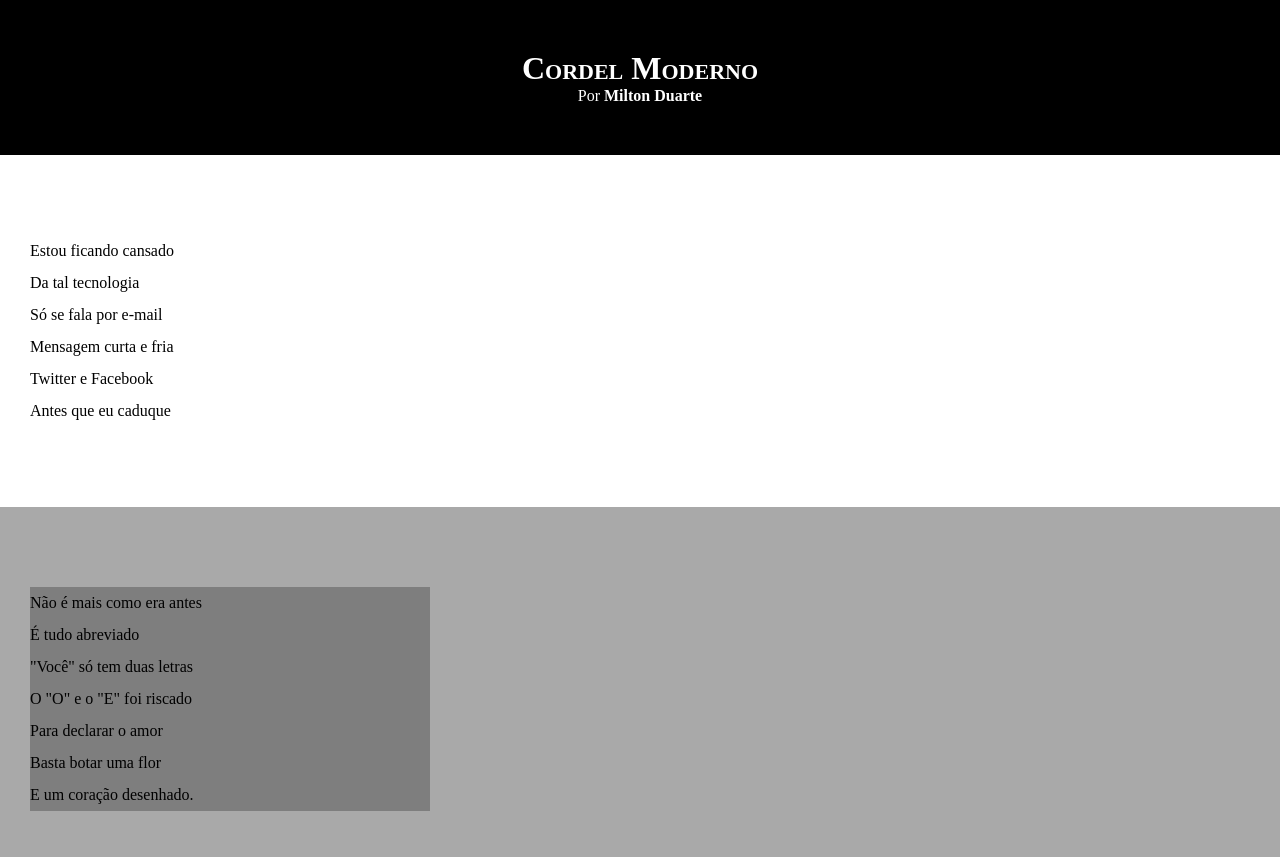
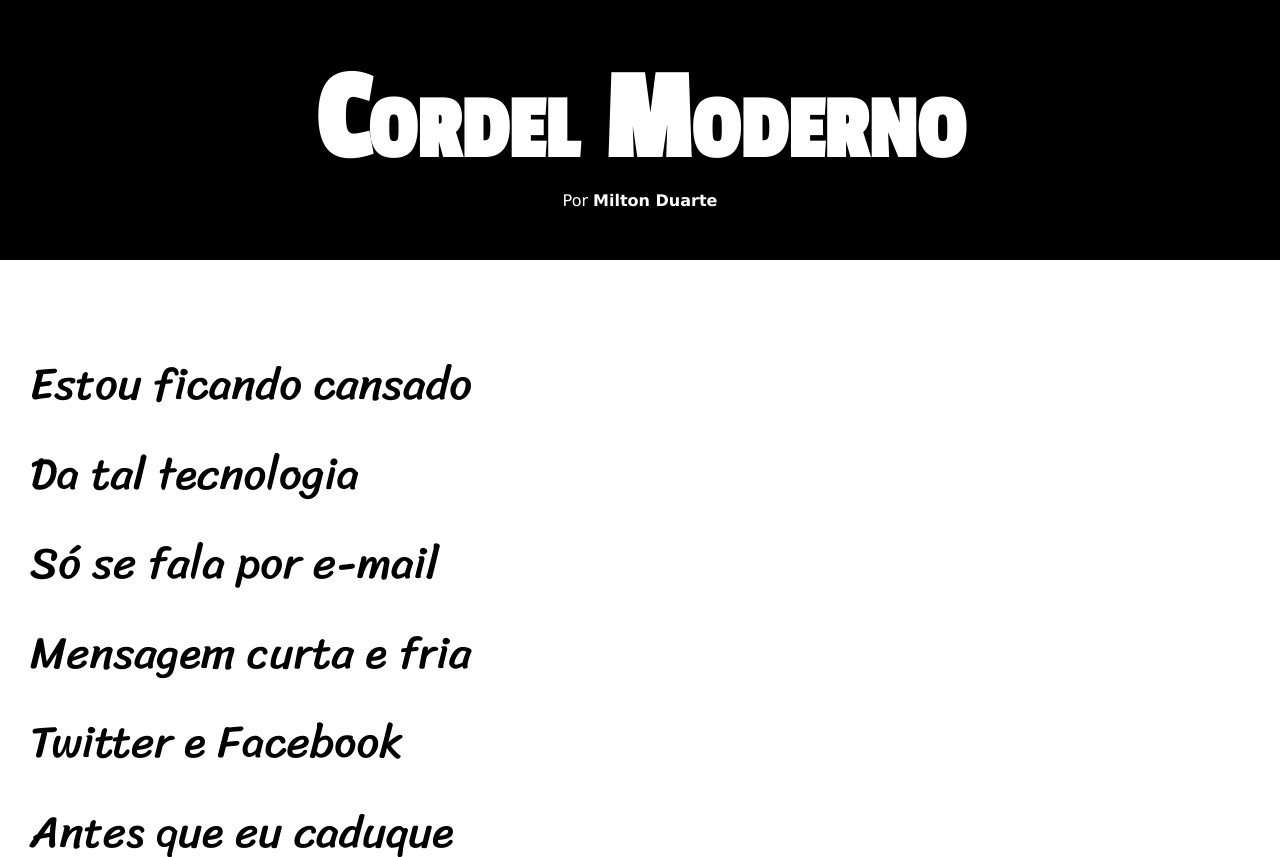
Before and after one commit to Lucia-Helena/projeto-cordel, a plain HTML site: page index.html in a window 1280 px wide. Shown: the top 857 px of the page. Drawn offline with Linux system fonts and the light colour scheme.

Commit message:
Atualização de estilos

```diff
--- a/estilo/style.css
+++ b/estilo/style.css
@@ -1,13 +1,26 @@
 @charset "UTF-8";
+
+@import url('https://fonts.googleapis.com/css2? family= Passion+One & family= Sriracha & display=swap');
+
+@import
+url('https://fonts.googleapis.com/css2?family= Sriracha & display=swap');
+
+:root {
+    --font1: Verdana, Geneva, Tahoma, sans-serif;
+    --font2: 'Passion One', cursive;
+    --font3: 'Sriracha', cursive;
+}
 
 * {
     margin: 0px;
     padding: 0px;
+
 }
 
 html, body {
     min-height: 100vh;
     background-color: darkgray;
+    font-family: var(--font1);
 }
 
 header {
@@ -19,6 +32,8 @@ header {
 header > h1 {
     padding-top: 50px;
     font-variant: small-caps;
+    font-family: var(--font2);
+    font-size: 10vw;
 }
 
 header > p {
@@ -40,6 +55,8 @@ section {
     padding-bottom: 10vh;
     line-height: 2em;
     padding-left: 30px;
+    font-family: var(--font3);
+    font-size: 3.5vw;
 }
 
 section.normal {
@@ -53,7 +70,8 @@ section.imagem {
 }
 
 section.imagem > p {
-    width: 400px;
+    display: inline-block;
+    padding: 5px;
     background-color: rgba(0, 0, 0, 0.253);
 }
 
```
